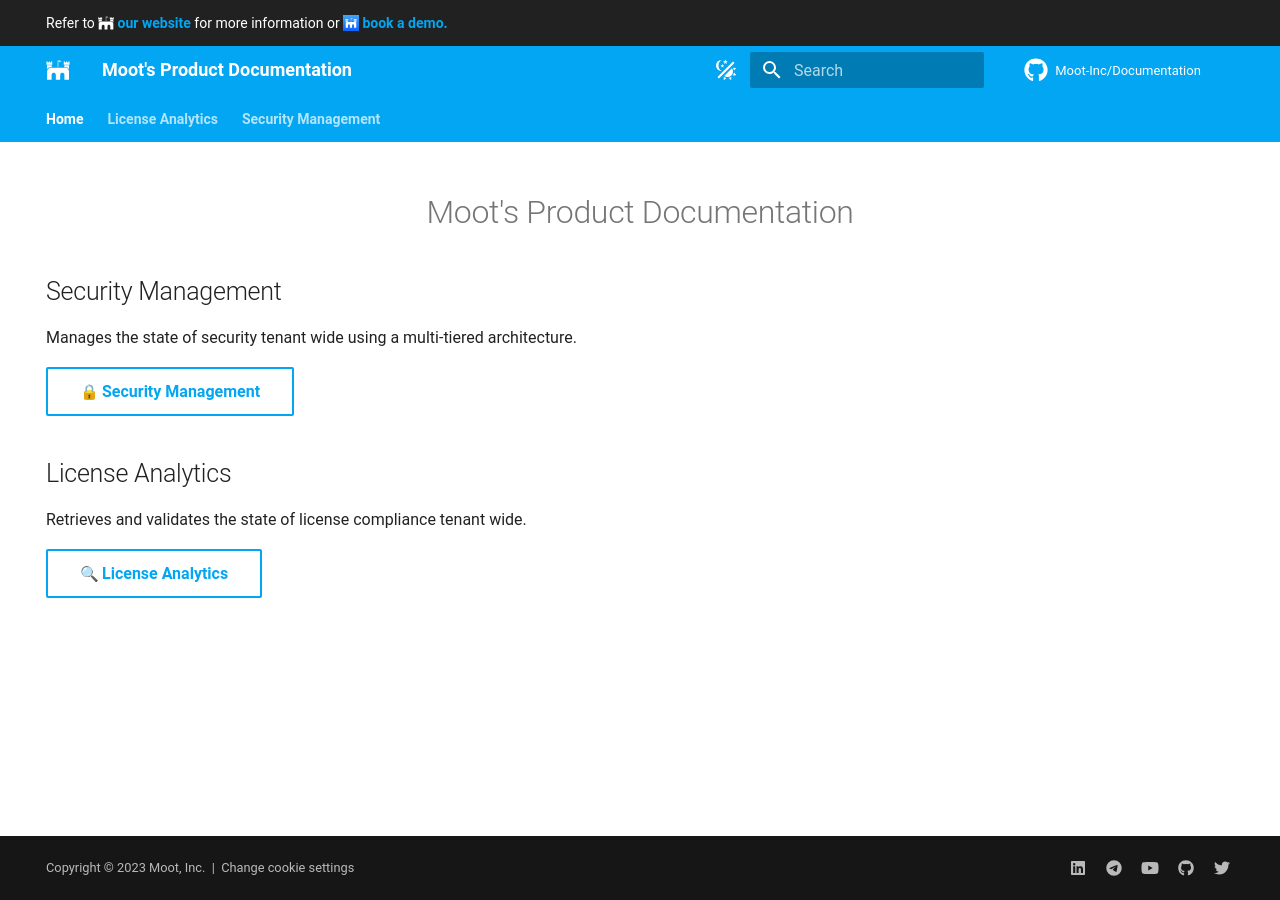
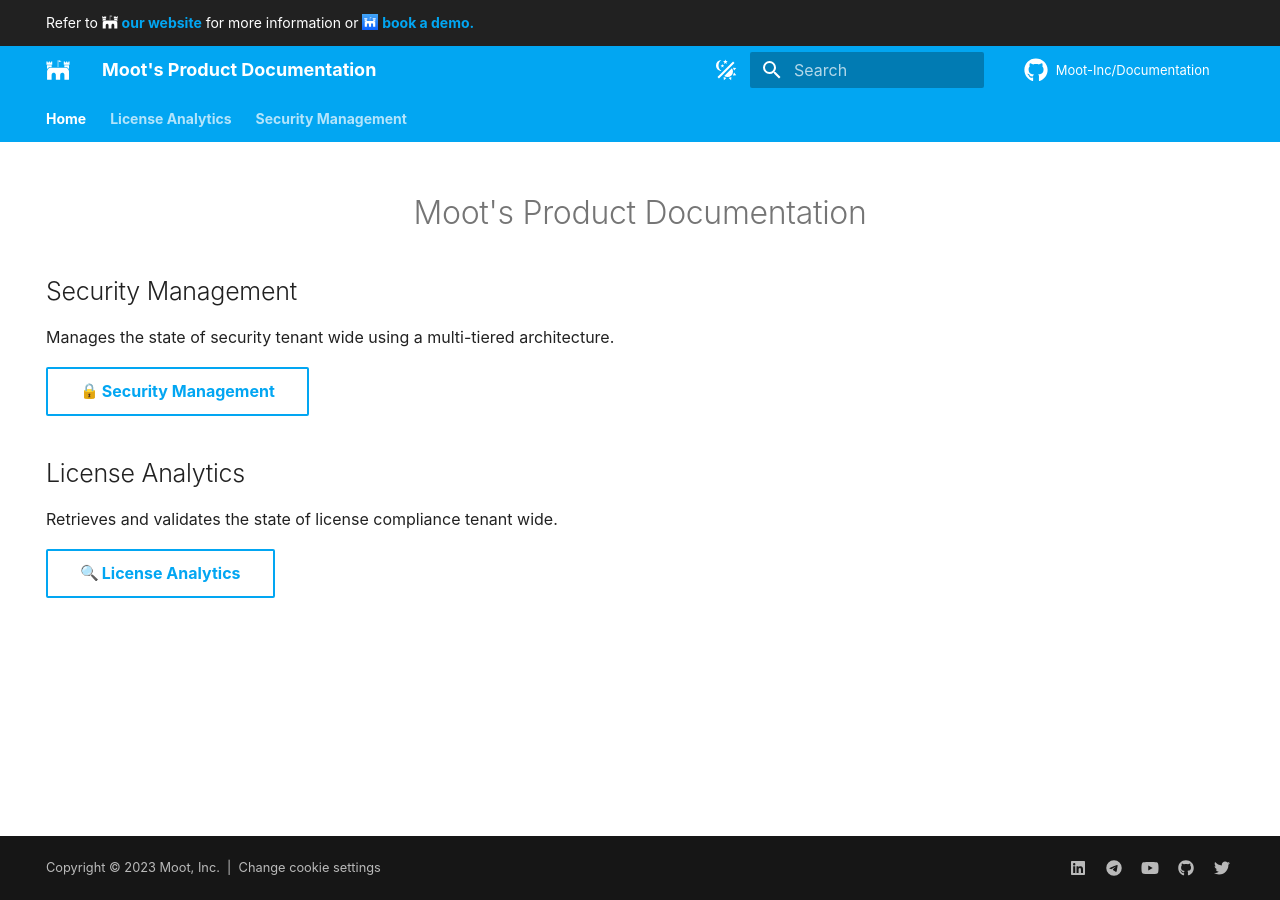
Before and after one commit to Software-Hardware-Integration-Lab/Documentation, an MkDocs documentation site: the page built from docs/index.md, in a window 1280 px wide. Built offline with MkDocs 1.6.1 and Material for MkDocs 9.7.7, drawn with Linux system fonts in a browser that asks for light colours; emoji names are drawn with the system emoji font; plug-ins that fetch from the network failed and are left out; comment, search, counter and statistics services are not loaded.

Commit message:
Remove Unnecessary Fonts
The fonts are now auto-handled by the privacy plugin.

```diff
--- a/docs/assets/Styles/common.css
+++ b/docs/assets/Styles/common.css
@@ -1,18 +1,3 @@
-@font-face {
-    font-family: "Roboto";
-    src: "assets/Fonts/Roboto/Roboto-Regular.ttf";
-}
-
-@font-face {
-    font-family: "Roboto-Mono";
-    src: "assets/Fonts/Roboto-Mono/RobotoMono-Regular.ttf";
-}
-
-:root {
-    --md-text-font: "Roboto";
-    --md-code-font: "Roboto-Mono";
-}
-
 /* Light mode */
 [data-md-color-scheme="default"] {
     --md-default-bg-color: #ffffff;
```
Also changed, not shown: docs/assets/Fonts/Roboto-Mono/RobotoMono-Regular.ttf (deleted), docs/assets/Fonts/Roboto/Roboto-Regular.ttf (deleted).
